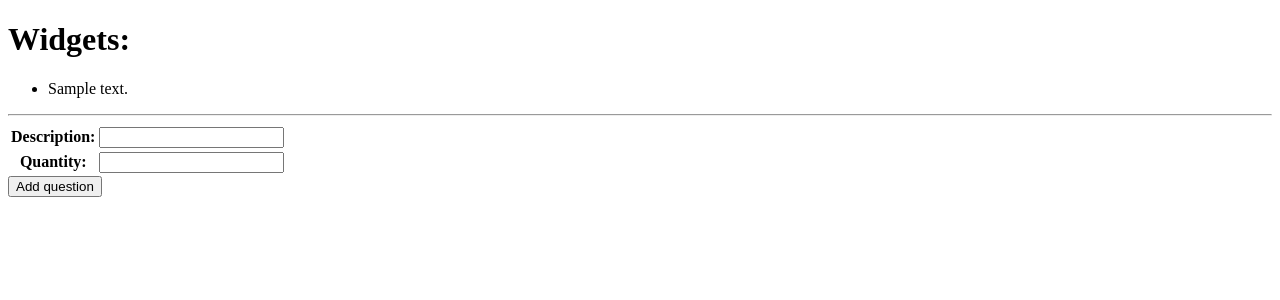
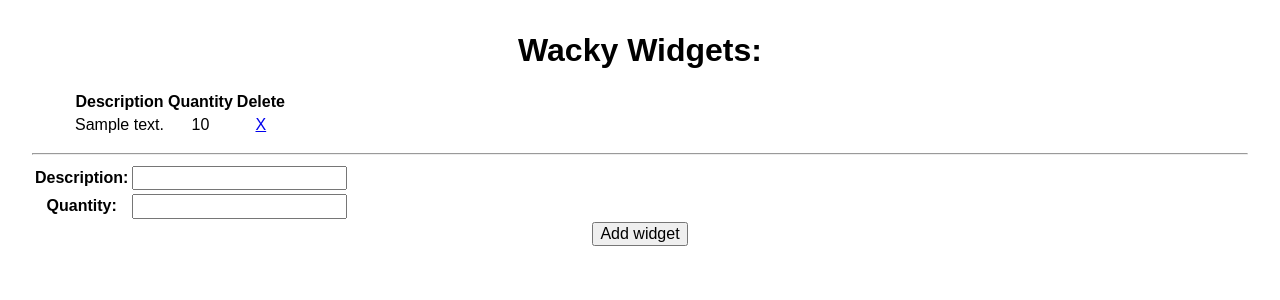
Before and after one commit to sabona10/project3_assesment, a Django app: page / in a window 1280 px wide. Shown: the top 300 px of the page. Run offline with Django 3.2, Linux system fonts and the light colour scheme; tables that the repository leaves empty hold one stand-in row (values such as "Sample post"); some libraries are stand-ins or nearby versions.

Commit message:
Complete Step 3.4

```diff
--- /dev/null
+++ b/main_app/static/css/style.css
@@ -0,0 +1,4 @@
+body {
+    text-align: center;
+    margin: 2rem;
+}
--- a/main_app/templates/index.html
+++ b/main_app/templates/index.html
@@ -1,20 +1,34 @@
+{% load static %}
 <!DOCTYPE html>
 <html lang="en">
 <head>
   <meta charset="UTF-8">
   <meta name="viewport" content="width=device-width, initial-scale=1.0">
   <meta http-equiv="X-UA-Compatible" content="ie=edge">
+  <link rel="stylesheet" href="https://unpkg.com/purecss@1.0.0/build/pure-min.css" integrity="sha384-nn4HPE8lTHyVtfCBi5yW9d20FjT8BJwUXyWZT9InLYax14RDjBj46LmSztkmNP9w" crossorigin="anonymous">
+  <link rel="stylesheet" type="text/css" href="{% static 'css/style.css' %}">
   <title>Practice Assessment 3</title>
 </head>
 <body>
-    <h1>Widgets:</h1>
+    <h1>Wacky Widgets:</h1>
     {% if widgets|length == 0 %}
         <p>No Widgets Exist</p>
     {% else %}
         <ul>
-            {% for widget in widgets %}
-                <li>{{ widget }}</li>
-            {% endfor %}
+            <table>
+                <tr>
+                    <th>Description</th>
+                    <th>Quantity</th>
+                    <th>Delete</th>
+                  </tr>
+                  {% for widget in widgets %}
+                  <tr>
+                    <td>{{ widget.description }}</td>
+                    <td>{{ widget.quantity }}</td>
+                    <td><a href="{% url 'delete' widget.id %}" class="btn">X</a></td>
+                  </tr>
+                  {% endfor %}
+            </table>
         </ul>
     {% endif %}
     <hr>
@@ -24,8 +38,7 @@
         <table>
             {{ widget_form  }}
         </table>
-        <!-- {{ question.question }} -->
-        <input type="submit" value="Add question" class="btn">
+        <input type="submit" value="Add widget" class="btn">
       </form>
 </body>
 </html>
--- a/main_app/views.py
+++ b/main_app/views.py
@@ -11,8 +11,13 @@ def index(request):
 
 def create_widget(request):
     # widgets = Widget.objects.all()
+    form = WidgetForm(request.POST)
+    if form.is_valid():
+        new_widget = form.save(commit=False)
+        new_widget.save()
     return redirect('index')
 
 def delete_widget(request, widget_id):
-    widgets = Widget.objects.all()
-    return render(request, 'index.html', {'widgets': widgets})
+    widget = Widget.objects.filter(id=widget_id)
+    widget.delete()
+    return redirect('index')
```
